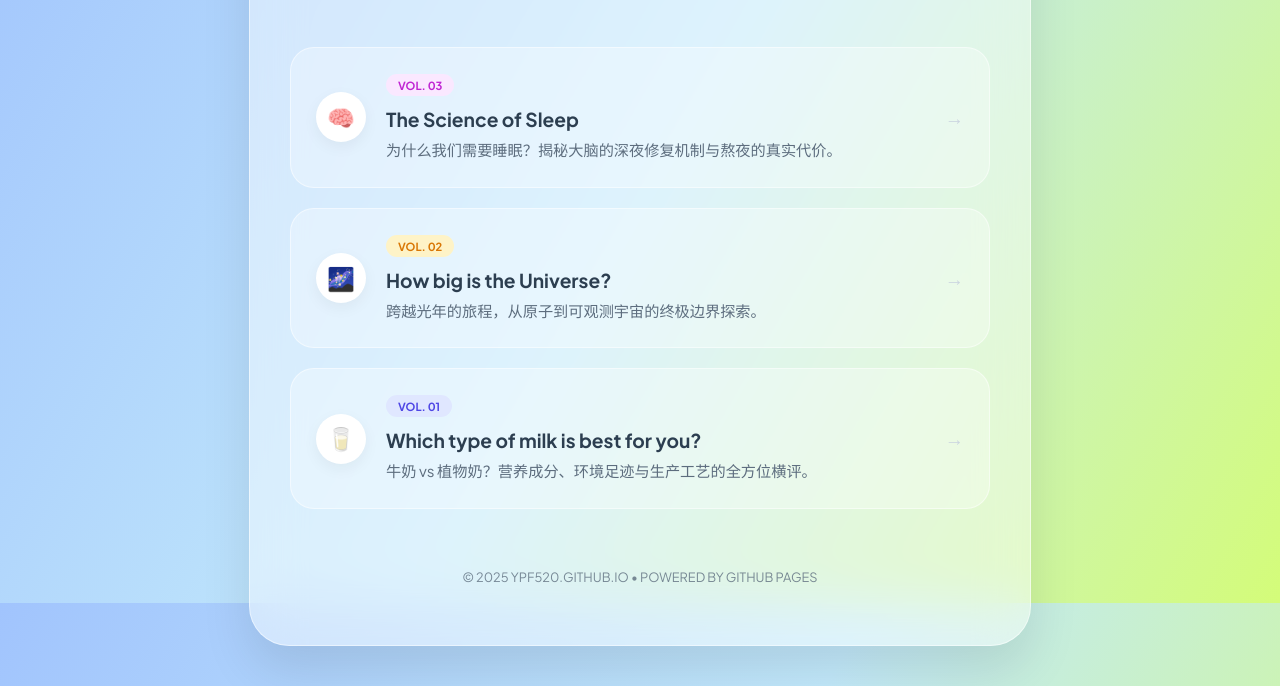
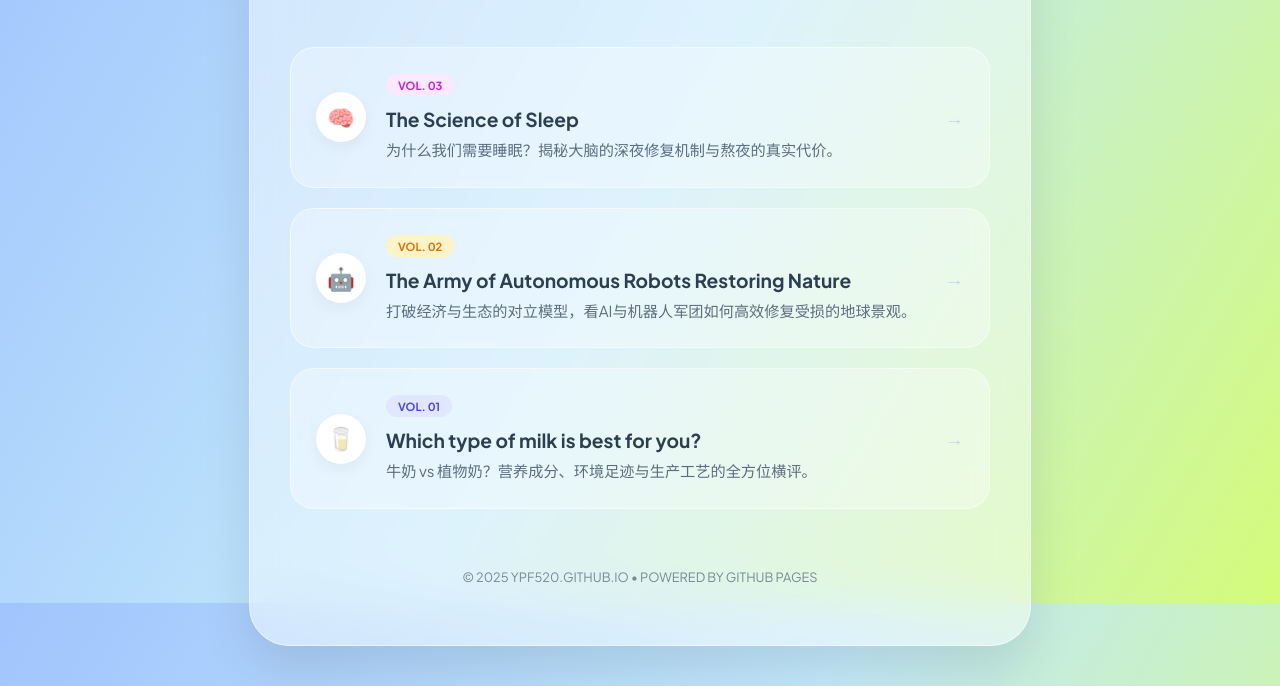
Before and after one commit to ypf520/TED, a plain HTML site: page index.html in a window 1280 px wide. Shown: the part 197-883 px from the top of the page. Drawn offline with nearby package versions, Linux system fonts and the light colour scheme.

Commit message:
Update index.html

```diff
--- a/index.html
+++ b/index.html
@@ -40,7 +40,6 @@
             margin: 40px 0;
         }
 
-        /* 顶部布局：标题与按钮对齐 */
         .header-flex {
             display: flex;
             justify-content: space-between;
@@ -56,7 +55,6 @@
         h1 { font-size: 2.2rem; color: var(--text-dark); margin: 0; letter-spacing: -1px; }
         header p { color: var(--text-muted); margin-top: 8px; font-size: 1rem; }
 
-        /* 纯圆形排序按钮 */
         .sort-trigger {
             width: 48px;
             height: 48px;
@@ -156,11 +154,11 @@
             </a>
 
             <a href="https://ypf520.github.io/TED/ted2.html" class="article-card" data-order="2">
-                <div class="icon-circle">🌌</div>
+                <div class="icon-circle">🤖</div>
                 <div class="card-body">
                     <span class="vol-label" style="background: #fef3c7; color: #d97706;">VOL. 02</span>
-                    <h3>How big is the Universe?</h3>
-                    <p>跨越光年的旅程，从原子到可观测宇宙的终极边界探索。</p>
+                    <h3>The Army of Autonomous Robots Restoring Nature</h3>
+                    <p>打破经济与生态的对立模型，看AI与机器人军团如何高效修复受损的地球景观。</p>
                 </div>
                 <div class="arrow">→</div>
             </a>
@@ -183,10 +181,9 @@
     </div>
 
     <script>
-        // 初始化图标库
         lucide.createIcons();
 
-        let descending = true; // 默认新文章在上
+        let descending = true;
 
         function toggleSort() {
             const list = document.getElementById('articleList');
@@ -194,14 +191,12 @@
 
             descending = !descending;
 
-            // 根据 data-order 排序
             cards.sort((a, b) => {
                 const orderA = parseInt(a.getAttribute('data-order'));
                 const orderB = parseInt(b.getAttribute('data-order'));
                 return descending ? orderB - orderA : orderA - orderB;
             });
 
-            // 重新插入 DOM（带有一个简单的平滑过渡感）
             cards.forEach(card => {
                 card.style.opacity = '0';
                 setTimeout(() => {
```
